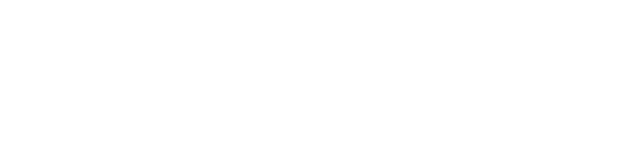
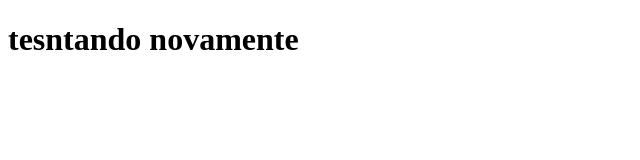
Before and after one commit to CleitoSilva/git_01, a plain HTML site: page About.html in a window 1280 px wide. Shown: the whole page, without its empty margins (0-640 px from the left). Drawn offline with Linux system fonts and the light colour scheme.

Commit message:
enviando alteracoes

```diff
--- a/About.html
+++ b/About.html
@@ -6,6 +6,7 @@
     <title>TRABAKLHANDO COM GIT HUB</title>
 </head>
 <body>
+    <h1>tesntando novamente</h1>
 </body>
 
 </html>
```
Also changed, not shown: x.txt (added).
